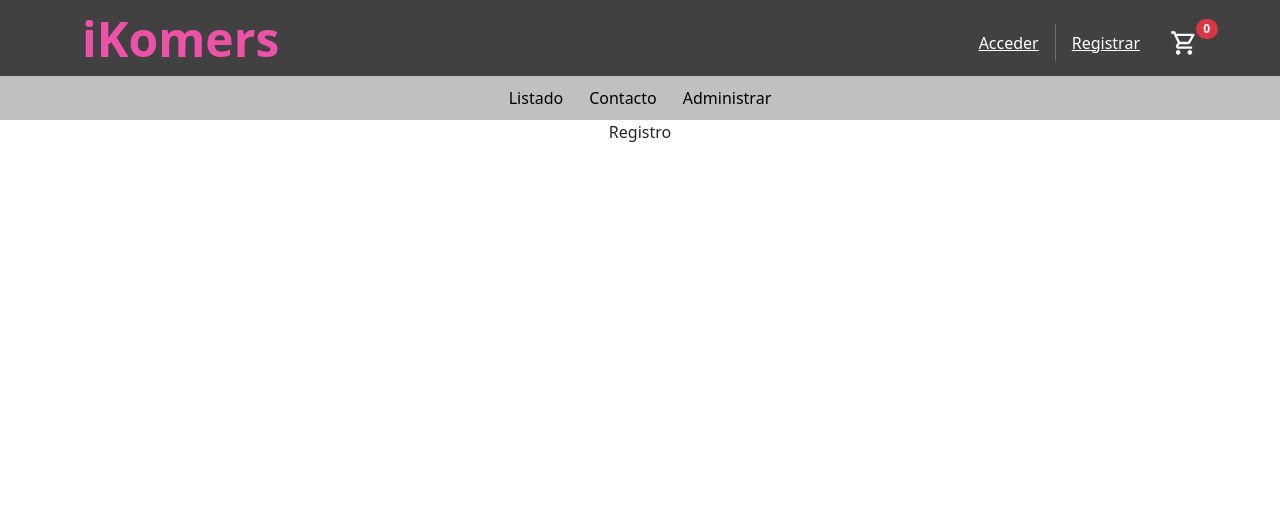
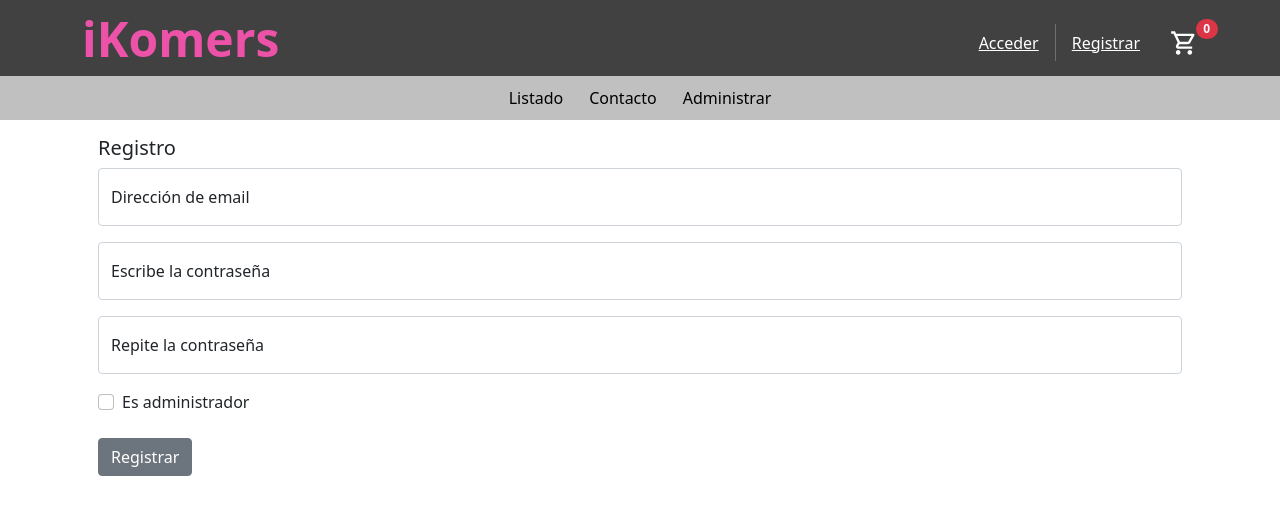
Before and after one commit to blaijuarez/ikomers, a React (Create React App) app: page /registro in a window 1280 px wide. Shown: the top 514 px of the page. Built offline with nearby package versions, Linux system fonts and the light colour scheme.

Commit message:
Validación registro

```diff
--- a/src/componentes/Header.js
+++ b/src/componentes/Header.js
@@ -1,5 +1,6 @@
 import styled from "styled-components";
 import { Col, Container, Row } from "react-bootstrap";
+import { Link } from "react-router-dom";
 
 import CarritoMenu from "./CarritoMenu";
 import LoginMenu from "./LoginMenu";
@@ -35,7 +36,7 @@ const Header = () => {
         <Row>
           <Col sm={3}>
             <LogoStyled>
-              <a href="#">iKomers</a>
+              <Link to="/">iKomers</Link>
             </LogoStyled>
           </Col>
           <ItemsColStyled>
--- a/src/pages/Carrito.js
+++ b/src/pages/Carrito.js
@@ -22,7 +22,7 @@ const Carrito = () => {
       return parsePrice * cantidad + acc;
     }, 0);
     setTotal(calcularTotal);
-  }, [carrito]);
+  }, [carrito, getProductoById]);
 
   if (!carrito.length) return "No tienes productos en la cesta";
 
--- a/src/pages/auth/Registro.js
+++ b/src/pages/auth/Registro.js
@@ -1,7 +1,128 @@
+import { ErrorMessage, Formik } from "formik";
 import React from "react";
+import * as yup from "yup";
+import {
+  Button,
+  Card,
+  CardGroup,
+  Col,
+  Container,
+  FloatingLabel,
+  Form,
+  Row,
+} from "react-bootstrap";
+
+const schema = yup.object().shape({
+  email: yup.string().required().email(),
+  password: yup
+    .string()
+    .required()
+    .min(6, "La contraseña debe tener un mínimo de 6 caracteres")
+    .max(15, "Has superado el máximo de caracteres permitidos"),
+  confirmPassword: yup
+    .string()
+    .required()
+    .oneOf([yup.ref("password"), null], "La contraseña no coincide"),
+});
 
 const Registro = () => {
-  return <div>Registro</div>;
+  const save = (datos) => {
+    debugger;
+    console.log(datos);
+  };
+
+  return (
+    <Container>
+      <Row>
+        <Col>
+          <CardGroup>
+            <Card.Body>
+              <Card.Title>Registro</Card.Title>
+              <Formik
+                onSubmit={save}
+                validationSchema={schema}
+                initialValues={{
+                  email: "",
+                  password: "",
+                  confirmPassword: "",
+                  isAdmin: false,
+                }}
+              >
+                {({ handleSubmit, handleChange, errors }) => (
+                  <Form noValidate onSubmit={handleSubmit}>
+                    <ErrorMessage
+                      name="email"
+                      component="div"
+                      className="text-danger"
+                    />
+                    <FloatingLabel
+                      controlId="floatingInput"
+                      label="Dirección de email"
+                      className="mb-3"
+                    >
+                      <Form.Control
+                        onChange={handleChange}
+                        name="email"
+                        type="email"
+                        placeholder="name@example.com"
+                        isInvalid={!!errors.email}
+                      />
+                    </FloatingLabel>
+                    <ErrorMessage
+                      name="password"
+                      component="div"
+                      className="text-danger"
+                    />
+                    <FloatingLabel
+                      controlId="floatingPassword"
+                      label="Escribe la contraseña"
+                      className="mb-3"
+                    >
+                      <Form.Control
+                        onChange={handleChange}
+                        name="password"
+                        type="password"
+                        placeholder="Escribe la contraseña"
+                        isInvalid={!!errors.password}
+                      />
+                    </FloatingLabel>
+                    <ErrorMessage
+                      name="confirmPassword"
+                      component="div"
+                      className="text-danger"
+                    />
+                    <FloatingLabel
+                      controlId="floatingConfirmPassword"
+                      label="Repite la contraseña"
+                      className="mb-3"
+                    >
+                      <Form.Control
+                        onChange={handleChange}
+                        name="confirmPassword"
+                        type="password"
+                        placeholder="Repite la contraseña"
+                        isInvalid={!!errors.confirmPassword}
+                      />
+                    </FloatingLabel>
+                    <Form.Check
+                      onChange={handleChange}
+                      className="mb-4"
+                      name="isAdmin"
+                      id="ControlIsAdmin"
+                      label="Es administrador"
+                    />
+                    <Button variant="secondary" type="submit">
+                      Registrar
+                    </Button>
+                  </Form>
+                )}
+              </Formik>
+            </Card.Body>
+          </CardGroup>
+        </Col>
+      </Row>
+    </Container>
+  );
 };
 
 export default Registro;
```
